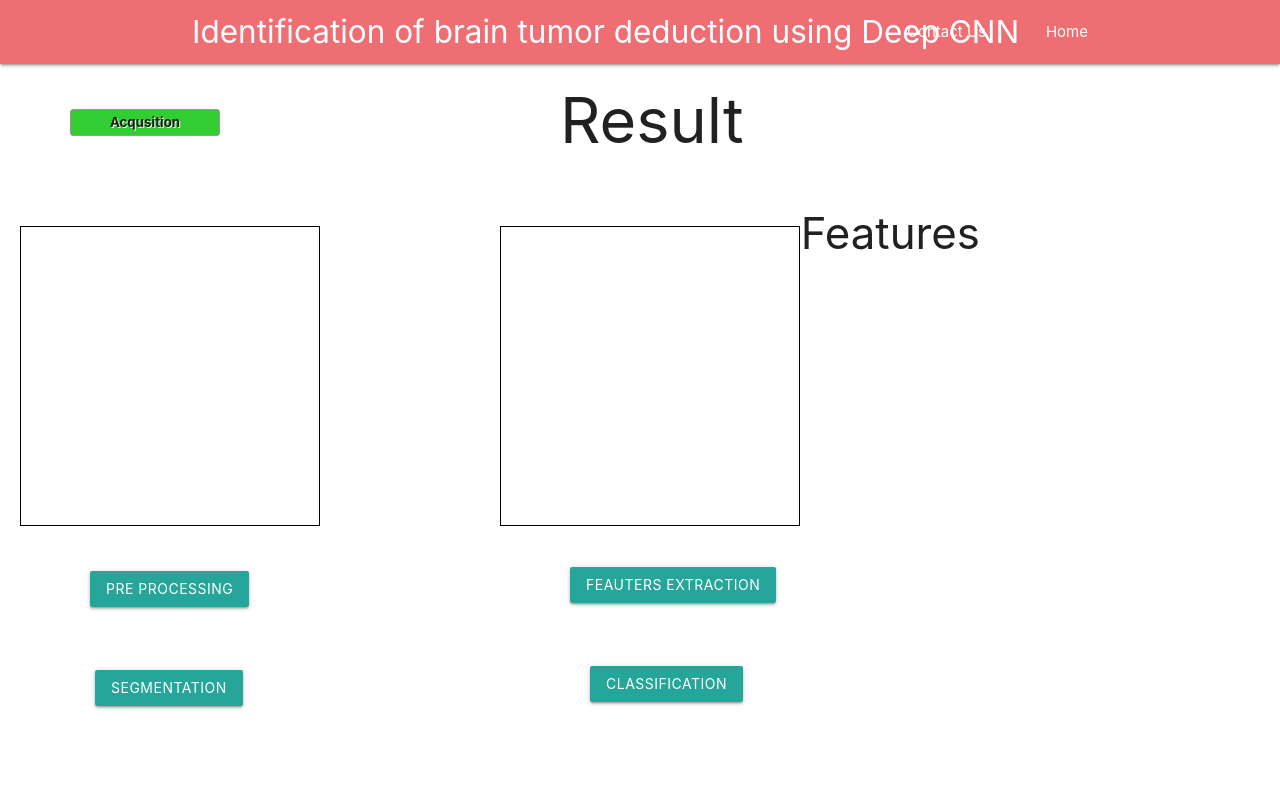
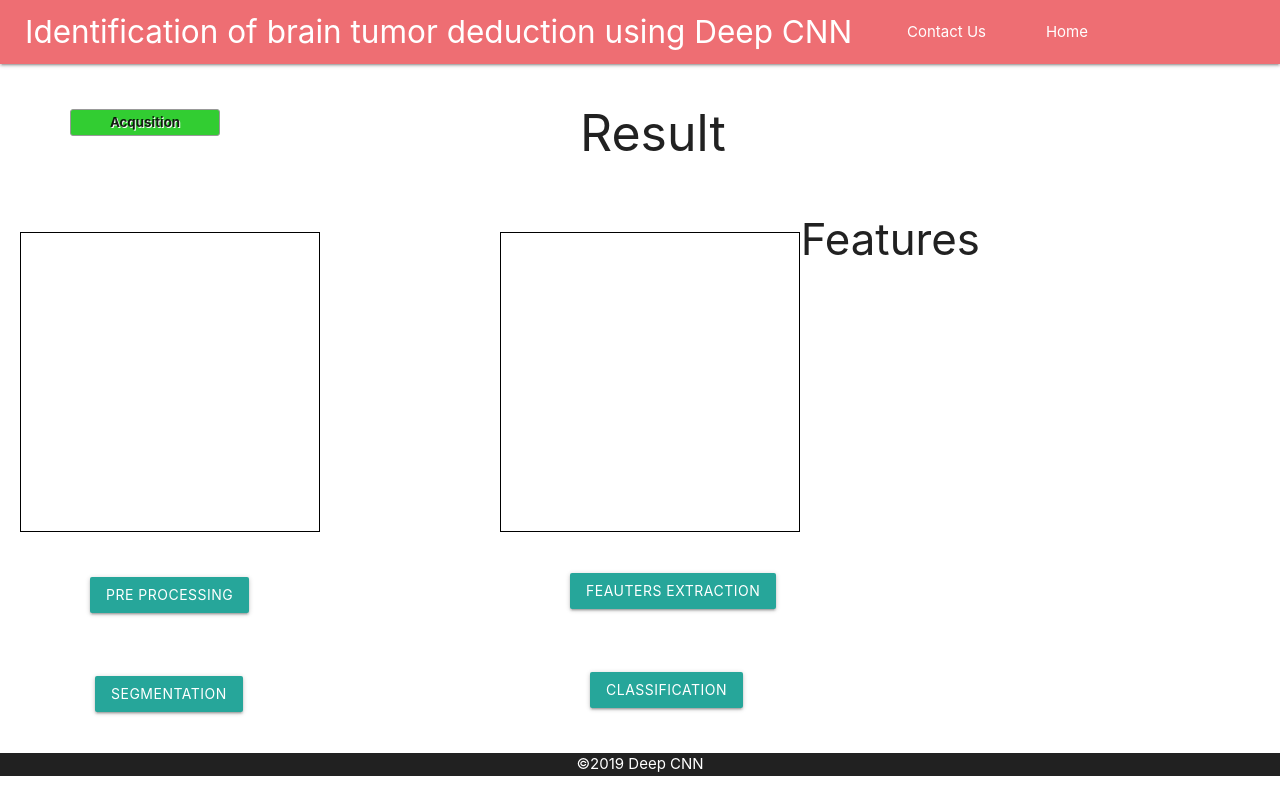
Before and after one commit to robinzd/sample-site, a plain HTML site: page index.html in a window 1280 px wide. Drawn offline with nearby package versions, Linux system fonts and the light colour scheme.

Commit message:
sample project

```diff
--- a/index.html
+++ b/index.html
@@ -1,11 +1,13 @@
 <!DOCTYPE html>
 <html lang="en">
+
 <head>
     <meta charset="UTF-8">
     <meta http-equiv="X-UA-Compatible" content="IE=edge">
     <meta name="viewport" content="width=device-width, initial-scale=1.0">
     <!-- font awesome -->
-  <link rel="stylesheet" href="https://use.fontawesome.com/releases/v5.0.13/css/all.css" integrity="sha384-DNOHZ68U8hZfKXOrtjWvjxusGo9WQnrNx2sqG0tfsghAvtVlRW3tvkXWZh58N9jp" crossorigin="anonymous">
+    <link rel="stylesheet" href="https://use.fontawesome.com/releases/v5.0.13/css/all.css"
+        integrity="sha384-DNOHZ68U8hZfKXOrtjWvjxusGo9WQnrNx2sqG0tfsghAvtVlRW3tvkXWZh58N9jp" crossorigin="anonymous">
     <!--Import Google Icon Font-->
     <link href="https://fonts.googleapis.com/icon?family=Material+Icons" rel="stylesheet">
     <!-- Compiled and minified CSS -->
@@ -13,14 +15,16 @@
     <link rel="stylesheet" href="sample.css">
     <title>Sample Project</title>
 </head>
+
 <body>
+
 
     <!-- navbar -->
     <nav class="nav ">
         <div class="container">
             <a href="#" class=" button1 right align">Home</a>
             <a href="#" class="right align">Contact Us</a>
-            <a href="" class="brand-logo">Identification of brain tumor deduction using Deep CNN</a>
+            <a class="brand-logo">Identification of brain tumor deduction using Deep CNN</a>
         </div>
 
     </nav><br><br>
@@ -30,7 +34,7 @@
 
 
 
-    <input type="file"  class="custom-file-input">
+        <input type="file" class="custom-file-input">
 
         <div>
 
@@ -43,15 +47,10 @@
             <div id="link">
                 <h3 class="right" type="submit" name="action">Features
                 </h3>
-        </div>
 
 
-
-
+            </div>
         </form>
-
-
-
 
     </section><br><br>
 
@@ -93,8 +92,15 @@
             </button>
             <div>
 
-</section>
+    </section><br><br>
 
+
+    <!-- footer -->
+    <footer>
+        <div class="footer-copyright grey darken-4">
+            <div class="container center-align white-text">&copy;2019 Deep CNN</div>
+        </div>
+    </footer>
 
 
 
@@ -127,9 +133,10 @@
     <script src="https://code.jquery.com/jquery-3.3.1.min.js"></script>
     <script src="https://cdnjs.cloudflare.com/ajax/libs/materialize/1.0.0-beta/js/materialize.min.js"></script>
     <script>
-    $(document).ready(function() {
+        $(document).ready(function () {
 
         });
     </script>
 </body>
+
 </html>
--- a/sample.css
+++ b/sample.css
@@ -40,6 +40,7 @@ a.right.align{
     border: 1px solid black;
     display: flex;
     margin-left: 20px;
+    margin-top: 60;
   }
 
   #box1 {
@@ -83,6 +84,13 @@ button.btn.waves-effect.waves-light{
 
 
 h1{
-    margin-left: 560px;
-    margin-top: -50px;
+    margin-left: 580px;
+    margin-top: -30px;
+    font-size: 50px;
 }
+
+
+a.brand-logo{
+position: 25px;
+left: 25px;
+}
```
Lines whose indentation alone changed are shown as unchanged.
